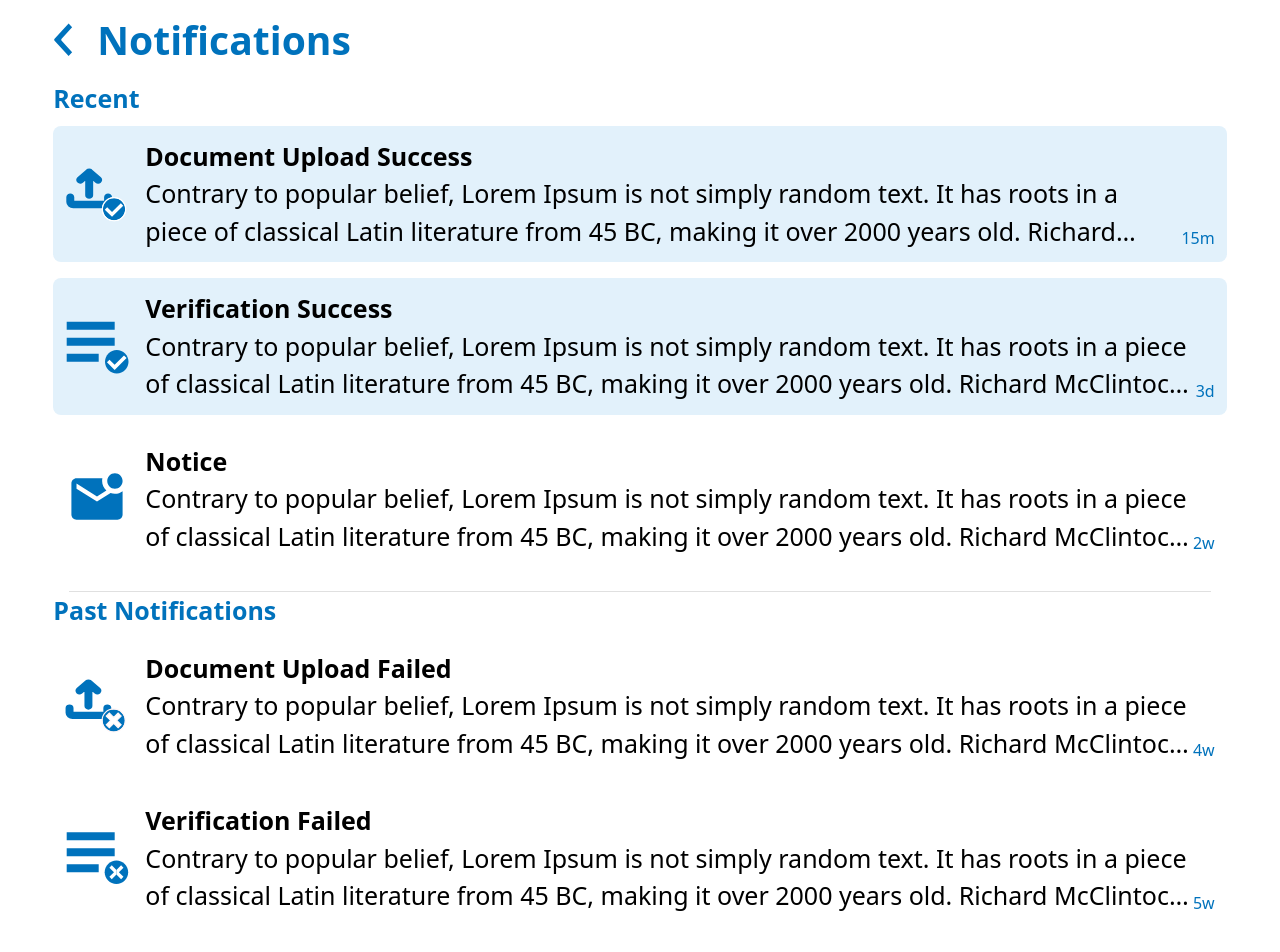
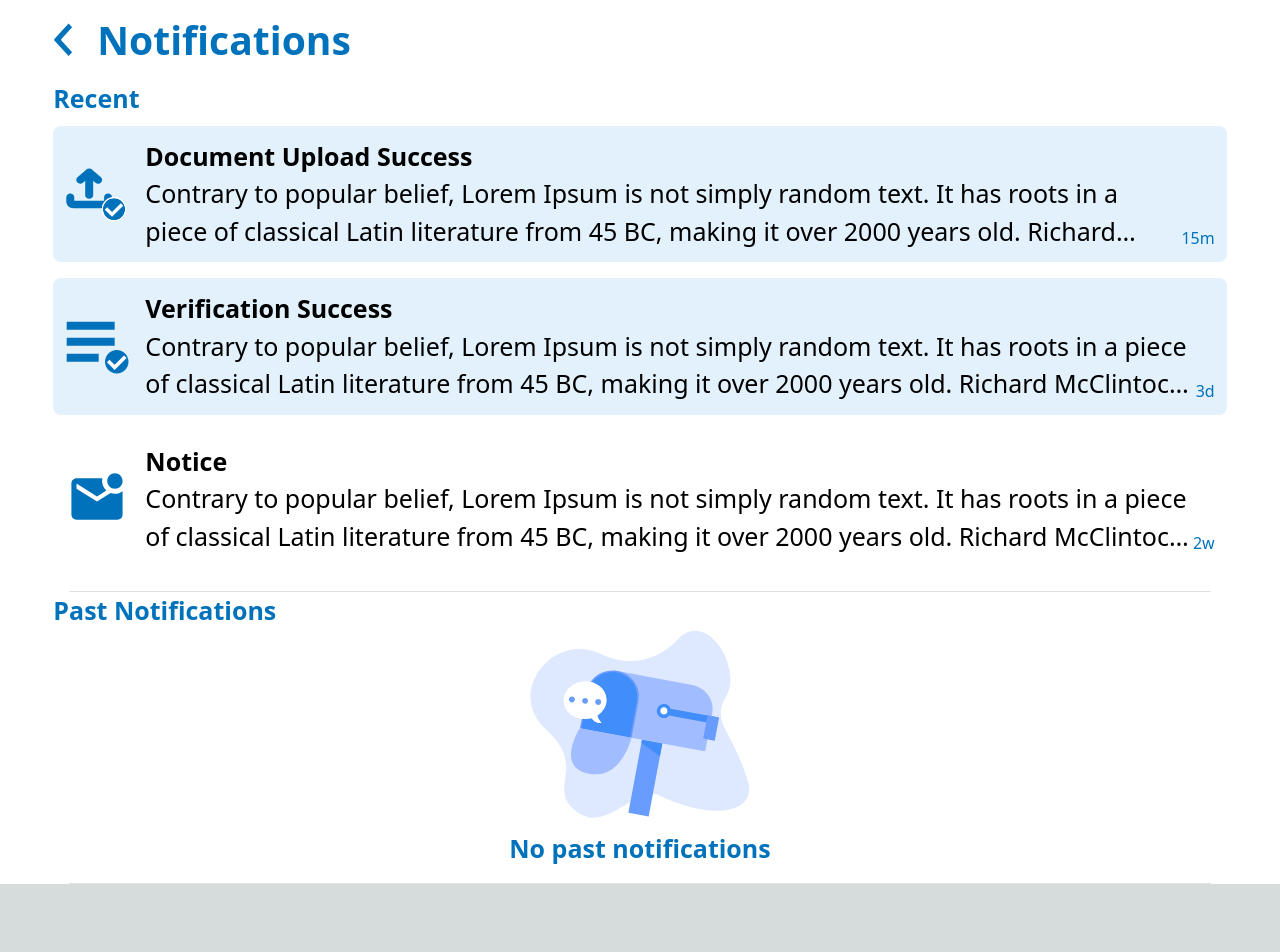
Before and after one commit to Service-Design-Studio/1d-final-project-summer-2024-SDS-2024-Team-14, a Next.js app: page /notification_page in a window 1280 px wide. Shown: the top 952 px of the page. After the commit the page ends 884 px from the top, so only its background shows below. Built offline with nearby package versions, Linux system fonts and the light colour scheme.

Commit message:
added states for no notifications

```diff
--- a/src/pages/notification_page.js
+++ b/src/pages/notification_page.js
@@ -3,6 +3,7 @@ import Header from "../components/scanner/header";
 import Notification from "../components/notifications/notification";
 import "../styles/globals.css";
 import { useState, useEffect } from 'react';
+import Image from 'next/image';
 export default function NotificationPage(props) {
     const [recent, setRecent] = useState([]);
     const [past, setPast] = useState([]);
@@ -54,8 +55,10 @@ export default function NotificationPage(props) {
         },
     ];
     useEffect(() => {
+        // setRecent([]);
         setRecent(recentPlaceholder);
-        setPast(pastPlaceholder)
+        setPast([]);
+        // setPast(pastPlaceholder);
     }, []);
 
 
@@ -65,7 +68,7 @@ export default function NotificationPage(props) {
             <Header text={"Notifications"} onClick={() => { }} />
             <div className="flex flex-col w-11/12 mx-auto">
                 <span className="notif-subheader">Recent</span>
-                {recent.map((i, index) => {
+                {recent.length > 0 ? recent.map((i, index) => {
                     return (<Notification
                         key={index}
                         unread={i.unread}
@@ -73,10 +76,15 @@ export default function NotificationPage(props) {
                         text={i.text}
                         notifStatus={i.notifStatus}
                     />)
-                })}
+                }) :
+                    <div className='flex flex-col w-full mx-auto items-center'>
+                        <Image src={"/images/empty_notifications.svg"} className="w-[30vw] md:w-fit h-auto" width={1} height={1} alt='No recent notification' />
+                        <span className='text-darkblue text-[1em] md:text-2xl font-semibold mt-3'>No new notifications</span>
+                    </div>
+                }
                 <Divider className='p-2 m-3 ' variant='middle' />
                 <span className="notif-subheader">Past Notifications</span>
-                {past.map((i, index) => {
+                {past.length > 0 ? past.map((i, index) => {
                     return (<Notification
                         key={index}
                         unread={i.unread}
@@ -84,7 +92,11 @@ export default function NotificationPage(props) {
                         text={i.text}
                         notifStatus={i.notifStatus}
                     />)
-                })}
+                }) :
+                    <div className='flex flex-col w-full mx-auto items-center'>
+                        <Image src={"/images/empty_past_notifications.svg"} className="w-[30vw] md:w-fit h-auto" width={1} height={1} alt='No recent notification' />
+                        <span className='text-darkblue text-[1em] md:text-2xl font-semibold mt-3'>No past notifications</span>
+                    </div>}
                 <Divider className='p-2 m-3' variant='middle' />
             </div>
 
```
Also changed, not shown: public/images/empty_notifications.svg (added), public/images/empty_past_notifications.svg (added).
